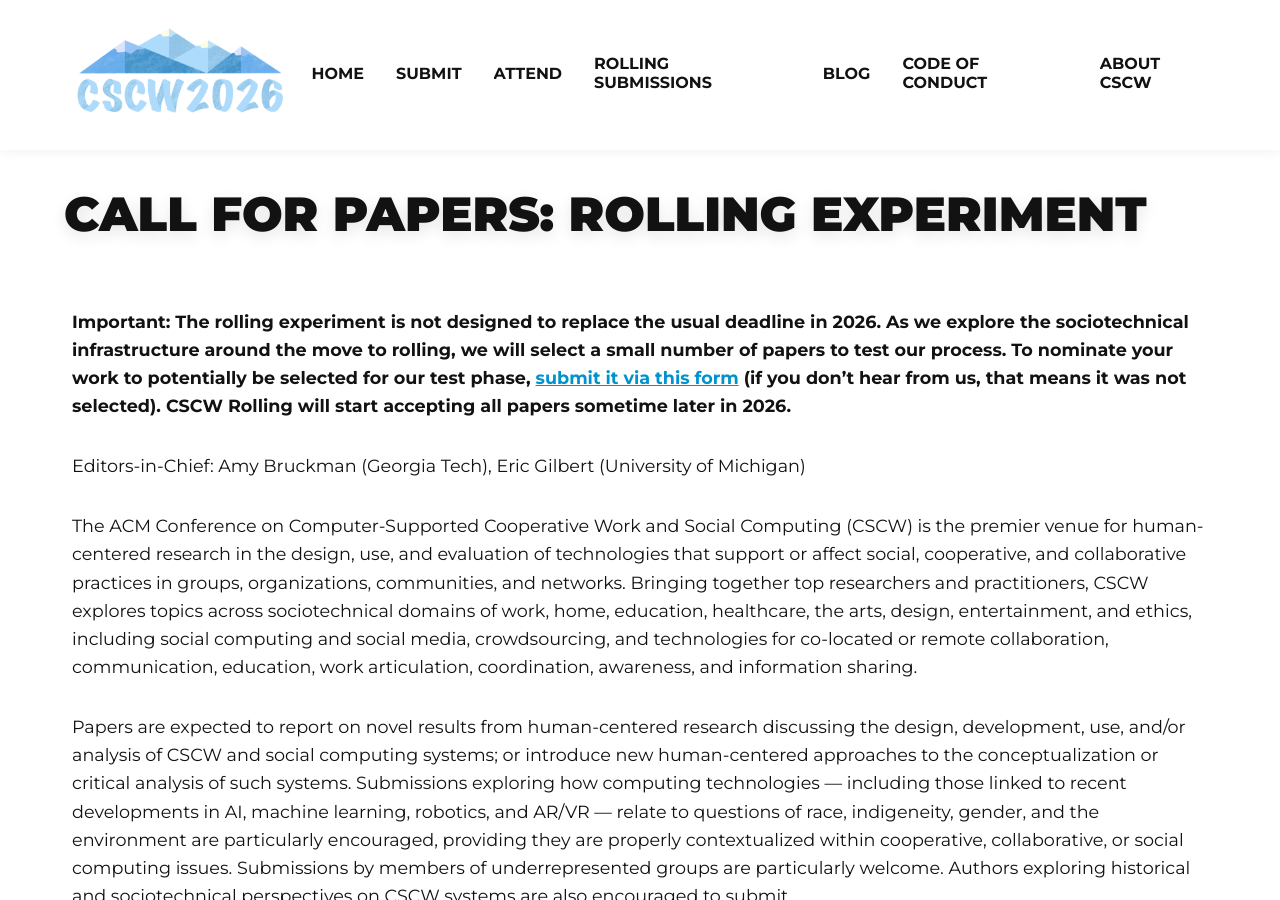
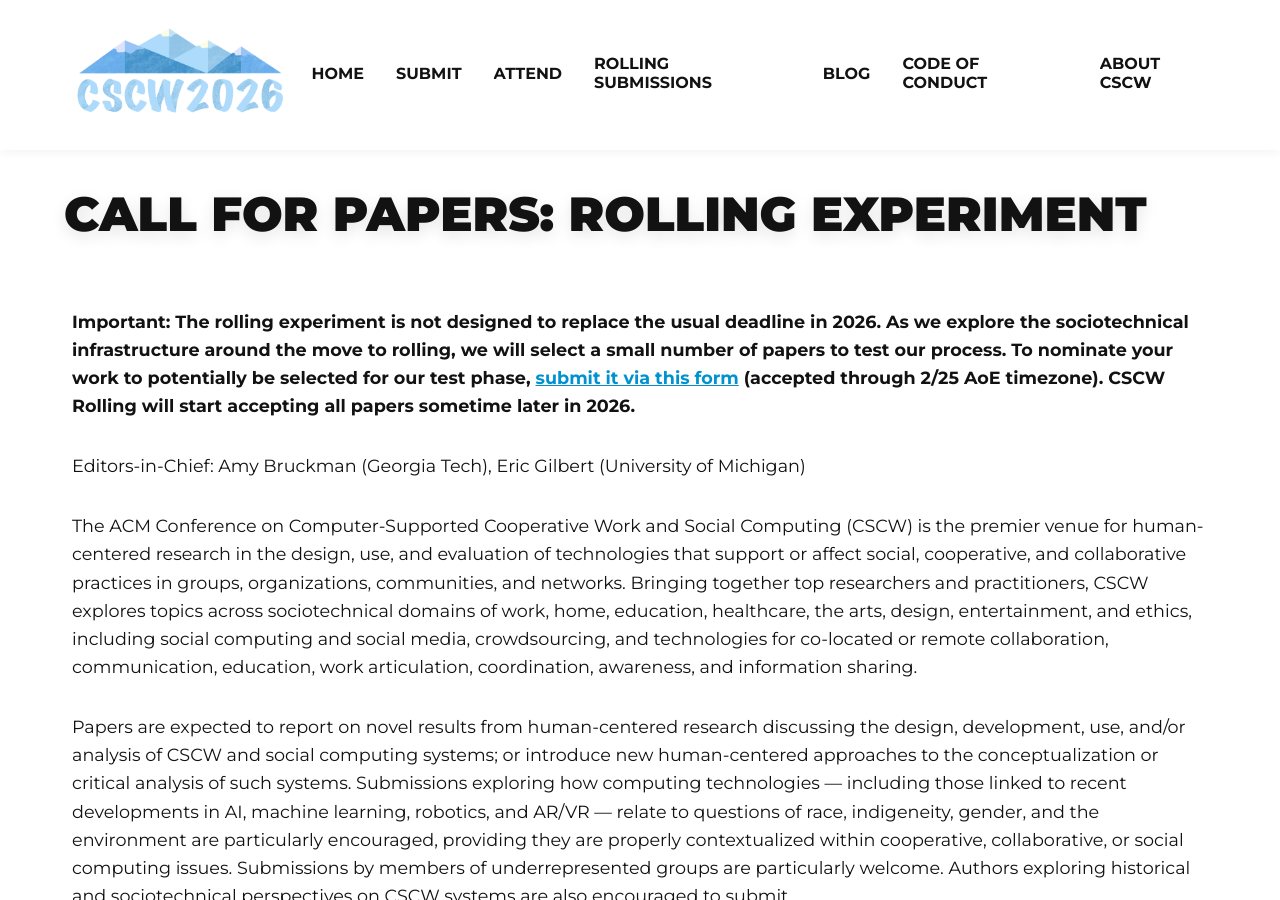
Before and after one commit to anthonypinter/cscw2026-website, a Jekyll site: the page built from rolling.html, in a window 1280 px wide and 900 px high. Built offline with Jekyll 4.4.1, drawn with Linux system fonts in a browser that asks for light colours.

Commit message:
updating rolling

```diff
--- a/rolling.html
+++ b/rolling.html
@@ -16,7 +16,7 @@ section_id: home
 
       <div class="page-text">
       <!-- <strong>CSCW Rolling will be accepting  papers in mid 2026.</strong> -->
-       <strong>Important: The rolling experiment is not designed to replace the usual deadline in 2026. As we explore the sociotechnical infrastructure around the move to rolling, 	we will select a small number of papers to test our process. To nominate your work to potentially be selected for our test phase, <a href="https://docs.google.com/forms/d/e/1FAIpQLScEtlaT1mCilHGjZ0jw7GfkGDV3sFqfoHtBADnpgJJ0HEHX3Q/viewform?usp=publish-editor">submit it via this form</a> (if you don’t hear from us, that means it was not selected). CSCW Rolling will start accepting all papers sometime later in 2026.</strong>
+       <strong>Important: The rolling experiment is not designed to replace the usual deadline in 2026. As we explore the sociotechnical infrastructure around the move to rolling, 	we will select a small number of papers to test our process. To nominate your work to potentially be selected for our test phase, <a href="https://docs.google.com/forms/d/e/1FAIpQLScEtlaT1mCilHGjZ0jw7GfkGDV3sFqfoHtBADnpgJJ0HEHX3Q/viewform?usp=publish-editor">submit it via this form</a> (accepted through 2/25 AoE timezone). CSCW Rolling will start accepting all papers sometime later in 2026.</strong>
         </div>
 
       <div class="page-text">
```
